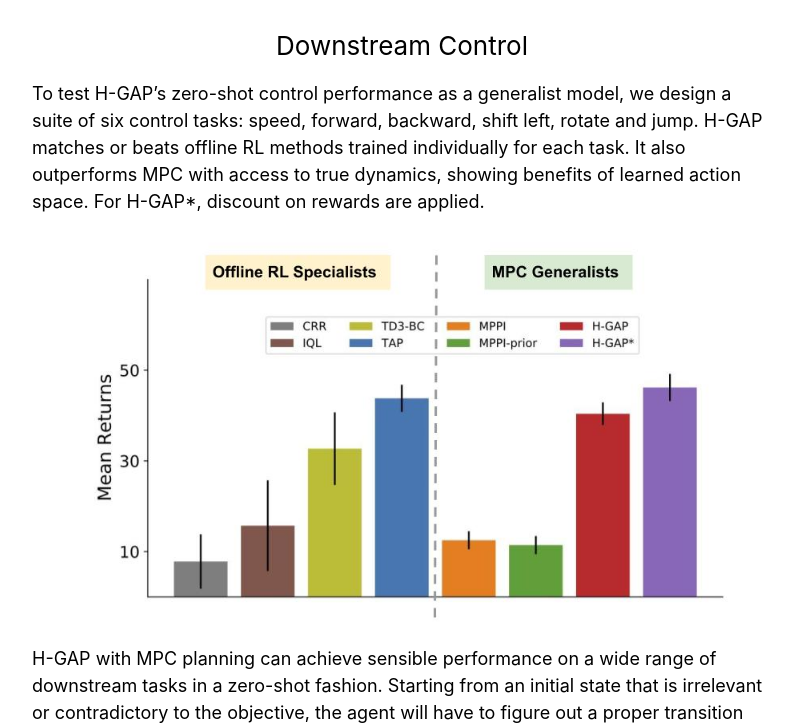
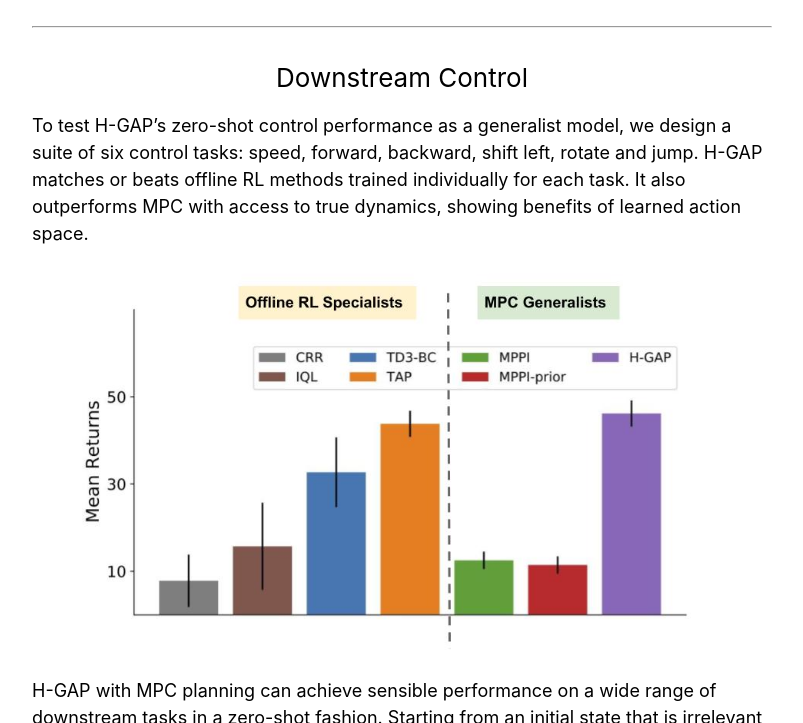
Before and after one commit to ycxuyingchen/ycxuyingchen.github.io, a Jekyll site: the page built from hgap.markdown, in a window 1280 px wide and 900 px high, scrolled down 2725 px, cut to the strip 177-900 px from the top of the window. Shown: the whole strip, without its empty margins (238-1041 px from the left). Built offline with Jekyll 4.4.1, drawn with Linux system fonts in a browser that asks for light colours; some of the changed text lies outside the part shown.

Commit message:
update hgap

```diff
--- a/hgap.markdown
+++ b/hgap.markdown
@@ -97,6 +97,7 @@ We present Humanoid Generalist Autoencoding Planner (H-GAP), a state-action traj
 For 56 degrees of freedom humanoid, we empirically demonstrate that H-GAP learns to represent and generate a wide range of motor behaviours. Further, without any learning from online interactions, it can also flexibly transfer these behaviors to solve novel downstream control tasks via planning. Notably, H-GAP excels established MPC baselines that have access to the ground truth dynamics model, and is superior or comparable to offline RL methods trained for individual tasks.
 Finally, we do a series of empirical studies on the scaling properties of H-GAP, showing the potential for performance gains via additional data but not computing.
 
+---
 
 <h3 align="center">
 H-GAP Overview
@@ -175,7 +176,7 @@ The reference snippets are short, but H-GAP with greedy decoding can continue th
 <h3 align="center">
 Downstream Control
 </h3>
-To test H-GAP’s zero-shot control performance as a generalist model, we design a suite of six control tasks: speed, forward, backward, shift left, rotate and jump. H-GAP matches or beats offline RL methods trained individually for each task. It also outperforms MPC with access to true dynamics, showing benefits of learned action space.  For H-GAP*, discount on rewards are applied.
+To test H-GAP’s zero-shot control performance as a generalist model, we design a suite of six control tasks: speed, forward, backward, shift left, rotate and jump. H-GAP matches or beats offline RL methods trained individually for each task. It also outperforms MPC with access to true dynamics, showing benefits of learned action space.
 <p align="center">
 <img src="/images/downstream_performance.jpg" alt="downstream" height=400px/>
 </p>
```
Also changed, not shown: other parts of hgap.markdown (+1 -1 lines), images/downstream_performance.jpg.
